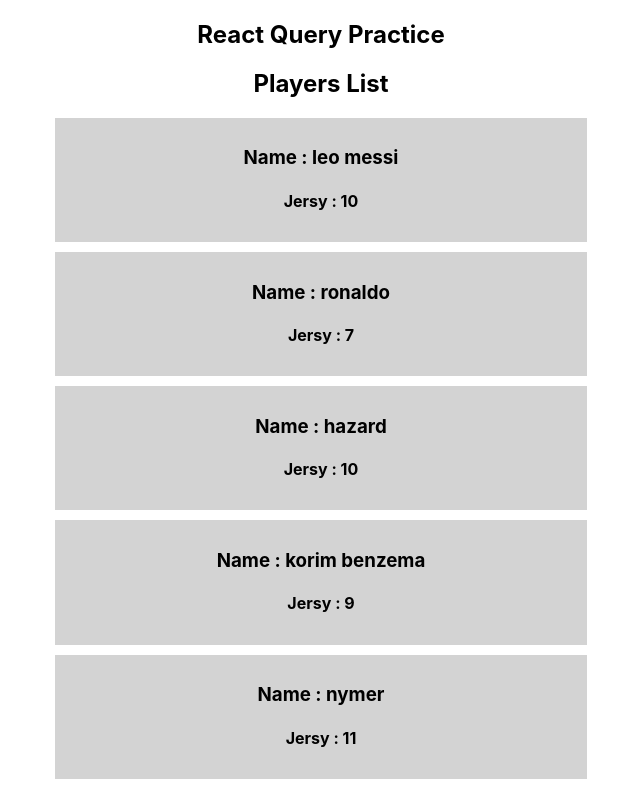
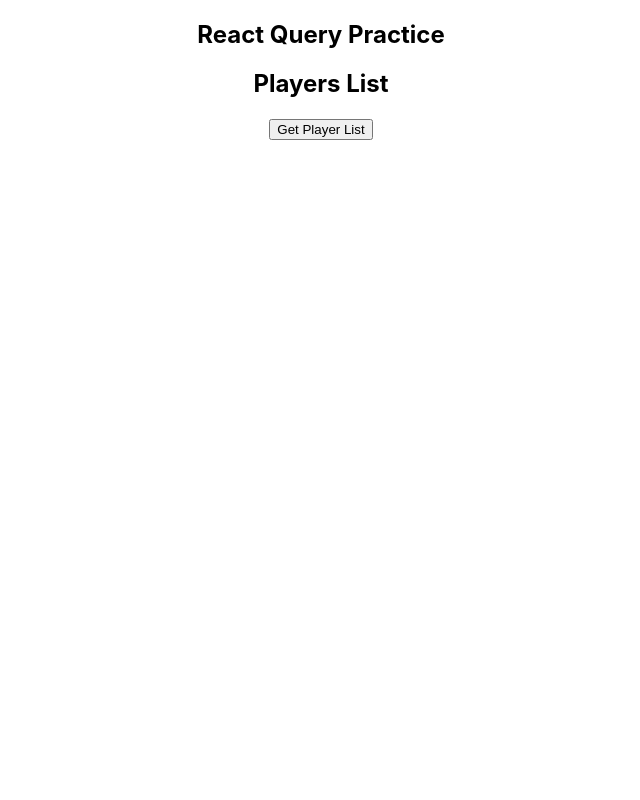
Before and after one commit to Mohimenol-Islam-Munna/React-Query, a React (Create React App) app in the folder react-query-complete/: page / in a window 1280 px wide. Shown: the whole page, without its empty margins (319-959 px from the left). Built offline with nearby package versions, Linux system fonts and the light colour scheme; data requests are answered from the project's data file.

Commit message:
fetch data on click

```diff
--- a/react-query-complete/src/components/Players.js
+++ b/react-query-complete/src/components/Players.js
@@ -14,7 +14,7 @@ const getPlayers = () => {
 };
 
 const Players = () => {
-  const { isLoading, isError, error, data, isFetching } = useQuery(
+  const { isLoading, isError, error, data, isFetching, refetch } = useQuery(
     "Players",
     getPlayers,
     {
@@ -23,21 +23,29 @@ const Players = () => {
       // defalut cache time is 5 minutes
       // cacheTime: 60000,
       // --------
-
       // staleTime
       // It stop background refetch for specific time
       // default value of staleTime is 0
       // there is no background fetching between 30000 mili second
       // staleTime: 30000,
       // --------
-
       // refetchOnMount
       // It fetch data when component is mount. This is like similar to any react component data fetching.
       // It has three value true(fetch data every rendering/mount), false(fetch data in initial rendering/mount), always (fetch data every rendering/mount)
-
       // refetchOnWindowFocus
       // It has three vlaue like refetchOnMount. default value is true
       // refetchOnWindowFocus: true,
+      // --------
+      // polling
+      // Its used for continuous data fetching
+      // refetchInterval polling data on every specific interval
+      // refetchInterval: 2000,
+      // It dont refetch data if window/browser lose focus
+      // For always fetching data it take helps of refetchIntervalInBackground
+      // refetchIntervalInBackground: true,
+      // --------
+      // enabled true or false. when its value is false then it's initial call in component render or mount is paused. Then we call this by button click. Default value is true .
+      enabled: false,
     }
   );
 
@@ -55,6 +63,7 @@ const Players = () => {
   return (
     <div>
       <h2>Players List</h2>
+      <button onClick={refetch}>Get Player List</button>
       {data?.data.map((player) => (
         <div
           key={player.id}
```
